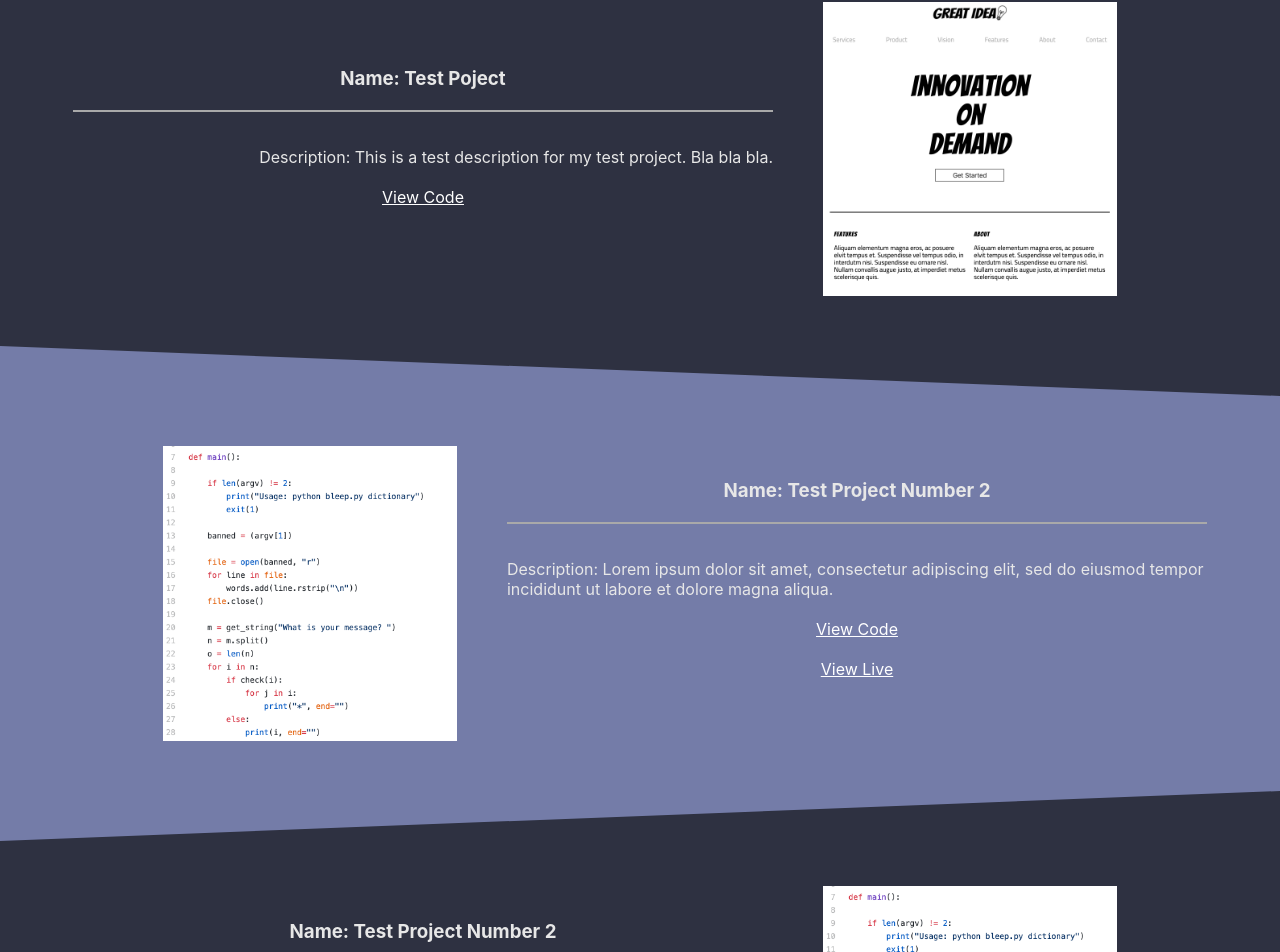
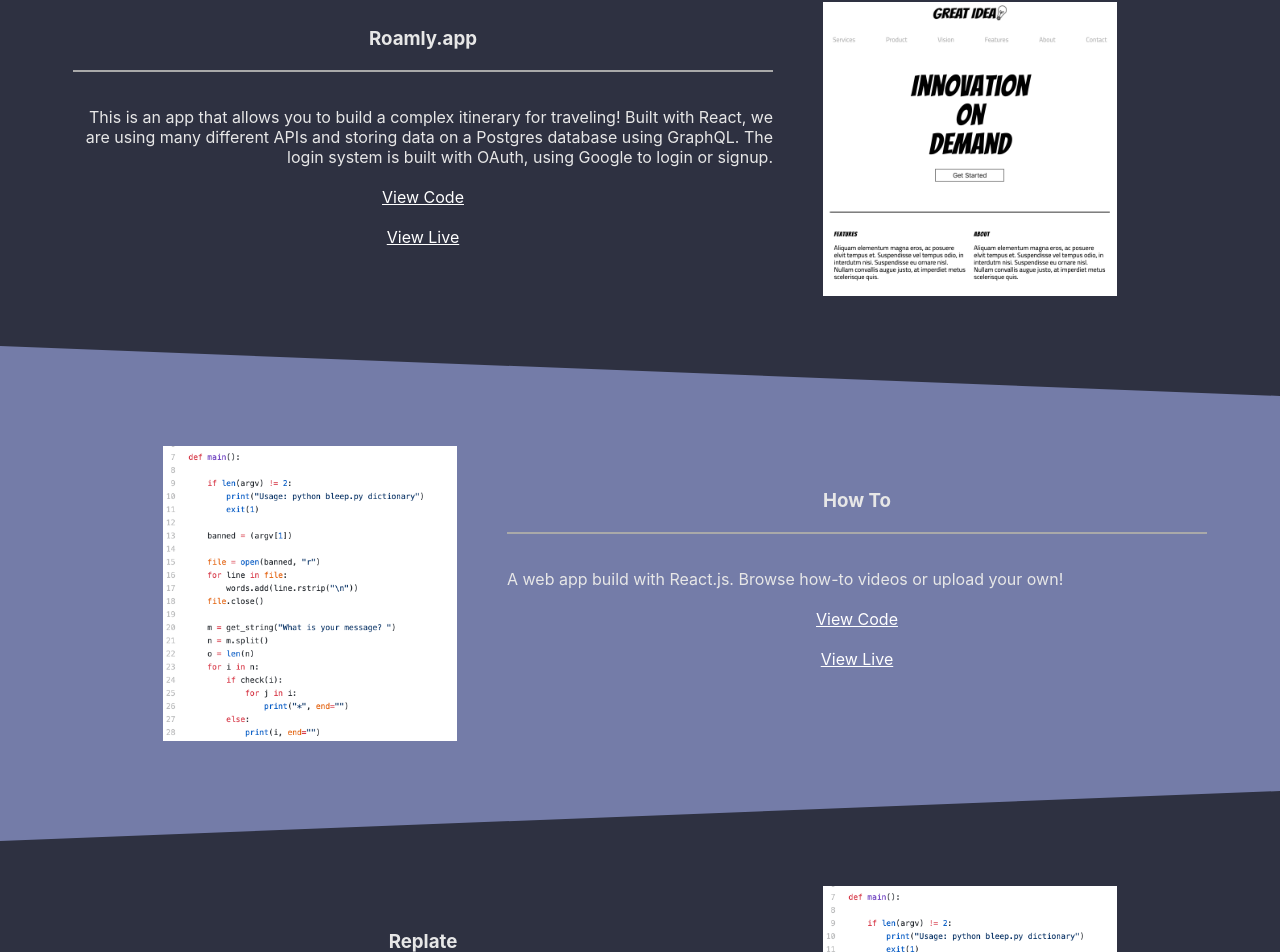
Before and after one commit to josh182014/portfolio-site, a React (Create React App) app: page / in a window 1280 px wide. Shown: the part 143-1095 px from the top of the page. Built offline with nearby package versions, Linux system fonts and the light colour scheme.

Commit message:
Added in actual projects and updated skills

```diff
--- a/src/components/Projects/Project.js
+++ b/src/components/Projects/Project.js
@@ -4,10 +4,10 @@
     return (
         <div key={props.project.name} className='projectContainer'>
             <div className='projectTextContainer'>
-                <h3>Name: {props.project.name}</h3>
-                <div className='projectDescription'>Description: {props.project.description}</div>
+                <h3>{props.project.name}</h3>
+                <div className='projectDescription'>{props.project.description}</div>
                 {/* <div className='projectDiv'>Main Language: {props.project.mainLanguage}</div> */}
-                <a className='projectDiv projectGitLink' href={props.project.github}>View Code</a>
+                <a className='projectDiv projectGitLink' rel="noopener noreferrer" target='_blank' href={props.project.github}>View Code</a>
                 {props.project.viewLive ? (<a className='projectDiv projectLiveLink' rel="noopener noreferrer" target='_blank' href={props.project.viewLive}> View Live </a>) : (false)}
                 </div>
             <img src={props.project.img} />
--- a/src/components/Projects/dummyProjects.js
+++ b/src/components/Projects/dummyProjects.js
@@ -1,15 +1,15 @@
 const dummyProjects = [
     {
-        name: 'Test Poject', github: 'github.com', mainLanguage: 'javascript', description: 'This is a test description for my test project. Bla bla bla.', img: 'assets/great-idea.PNG'
+        name: 'Roamly.app', github: 'https://github.com/labs14-travel-website', mainLanguage: 'JavaScript', description: "This is an app that allows you to build a complex itinerary for traveling! Built with React, we are using many different APIs and storing data on a Postgres database using GraphQL. The login system is built with OAuth, using Google to login or signup.", viewLive: 'http://roamly.app', img: 'assets/great-idea.PNG'
     },
     {
-        name: 'Test Project Number 2', github: 'github.com', mainLanguage: 'python', description: 'Lorem ipsum dolor sit amet, consectetur adipiscing elit, sed do eiusmod tempor incididunt ut labore et dolore magna aliqua.', viewLive: 'http://netlify.com', img: '/assets/bleep.png'
+        name: 'How To', github: 'https://github.com/bw-how-to/how-to-FE', mainLanguage: 'JavaScript', description: 'A web app build with React.js. Browse how-to videos or upload your own!', viewLive: 'https://bw-how-to.netlify.com', img: '/assets/bleep.png'
     },
     {
-        name: 'Test Project Number 2', github: 'github.com', mainLanguage: 'python', description: 'Lorem ipsum dolor sit amet, consectetur adipiscing elit, sed do eiusmod tempor incididunt ut labore et dolore magna aliqua.', viewLive: 'http://netlify.com', img: '/assets/bleep.png'
+        name: 'Replate', github: 'https://github.com/lambda-replate/Lambda-Replate-BE', mainLanguage: 'JavaScript', description: 'A web app that allows restauraunts to post food for donation. A user can then claim the food and schedule a time to pick it up. I did the backend on this project. It is built with Node.js with Express. The database used is Postgres.', img: '/assets/bleep.png'
     },
     {
-        name: 'Test Project Number 2', github: 'github.com', mainLanguage: 'python', description: 'Lorem ipsum dolor sit amet, consectetur adipiscing elit, sed do eiusmod tempor incididunt ut labore et dolore magna aliqua.', viewLive: 'http://netlify.com', img: '/assets/bleep.png'
+        name: 'Lambda Time Bot', github: 'https://github.com/lambdatime-slack-bot/lambda-time-calc', mainLanguage: 'JavaScript', description: "Say an instructor say's 'Lecture at 10 am Lambda Time (PST)', but you're in a different time zone. Simply type '/lambdatime 10 am EDT' into slack and it will spit you back what time the lecture will begin in eastern time! I'm using Slack's API to send a request to an Express server that converts the time to whichever time zone is passed in and then sending the converted time back.", viewLive: 'http://netlify.com', img: '/assets/bleep.png'
     },
 
 ]
--- a/src/components/Skills/Skills.js
+++ b/src/components/Skills/Skills.js
@@ -2,7 +2,7 @@
 
 const Skills = (props) => {
 
-    const skills = ['JavaScript', 'React.js', 'Postgres', 'SQLite', 'Git' ]
+    const skills = ['JavaScript', 'React.js', 'Node.js', 'Express.js', 'Postgres', 'SQLite', 'Git' ]
     return (
         <div className='skillsContainer'>
             <h2>Top Skills I've Learned</h2>
```
